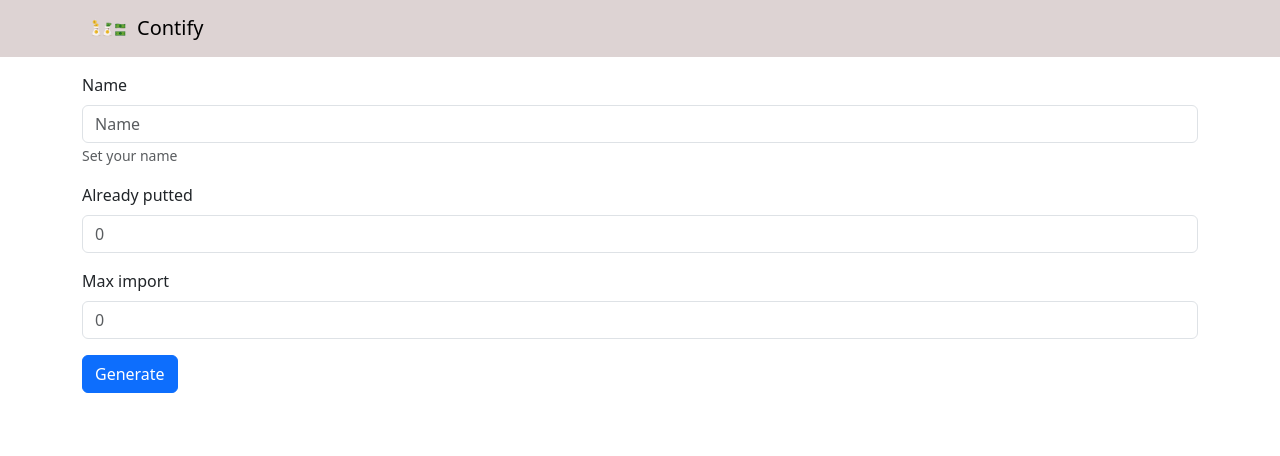
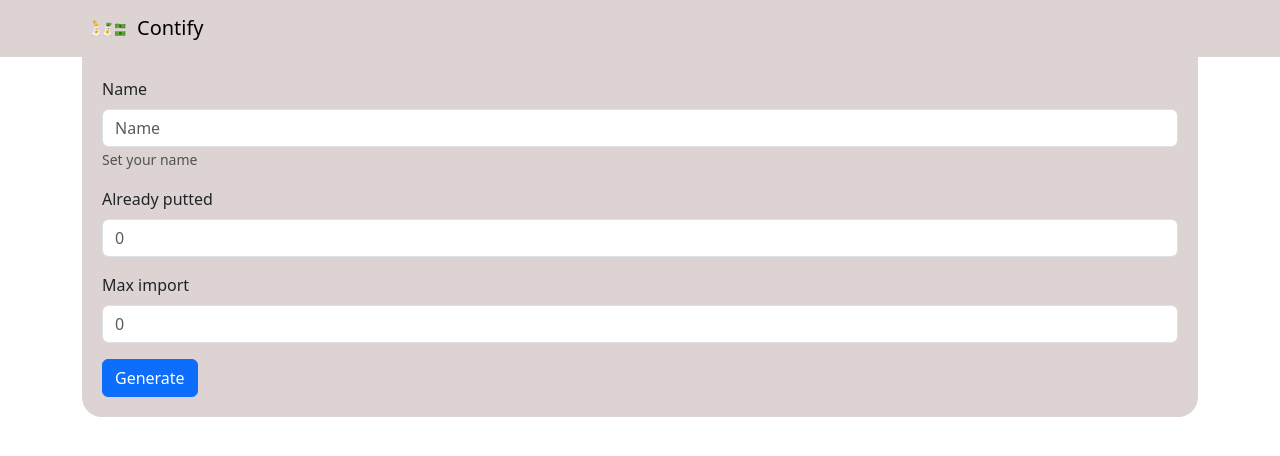
Before and after one commit to GGGGino/contify, a React (Create React App) app: page /user-page in a window 1280 px wide. Shown: the top 456 px of the page. Built offline with nearby package versions, Linux system fonts and the light colour scheme.

Commit message:
calculate rest on scan

```diff
--- a/public/index.html
+++ b/public/index.html
@@ -26,6 +26,8 @@
     -->
     <title>Contify</title>
     <script data-ad-client="ca-pub-5437738883571201" async src="https://pagead2.googlesyndication.com/pagead/js/adsbygoogle.js"></script>
+    <script async src="https://pagead2.googlesyndication.com/pagead/js/adsbygoogle.js?client=ca-pub-5437738883571201"
+            crossorigin="anonymous"></script>
   </head>
   <body>
     <noscript>You need to enable JavaScript to run this app.</noscript>
--- a/src/Components/CreditCard.tsx
+++ b/src/Components/CreditCard.tsx
@@ -4,7 +4,6 @@ import {Button} from "react-bootstrap";
 import utils from "../utils";
 
 import '../creditCard.css';
-import {number} from "prop-types";
 
 interface CreditCardProps {
   config: UserConfiguration;
@@ -18,7 +17,6 @@ interface CreditCardProps {
 export default function CreditCard(props: CreditCardProps) {
   const gradients = props.gradients || utils.getColorCard(0);
   const alreadyPutted = props.config.alreadyPutted || 0;
-  const maxToPut = props.config.maxToPut === null ? '-' : (props.config.maxToPut / 100).toFixed(2);
   const diffToPut = props.config.alreadyPutted - props.config.toPut!;
   const toPutDom = props.config.toPut
     ? <>
--- a/src/Components/Home.tsx
+++ b/src/Components/Home.tsx
@@ -11,7 +11,6 @@ export default function Home() {
 
   useEffect(() => {
     const timer = setTimeout(() => {
-      console.log('timer');
       setIndex((index + 1) % words.length);
     }, 2000);
     return () => clearTimeout(timer);
--- a/src/Components/UserPage.tsx
+++ b/src/Components/UserPage.tsx
@@ -1,6 +1,6 @@
 import React, {useEffect, useRef, useState} from "react";
 import InnerHeader from "./InnerHeader";
-import {Button, Col, Container, Form, Modal, Row} from "react-bootstrap";
+import {Col, Container, Modal, Row} from "react-bootstrap";
 import QRCode from "react-qr-code";
 import {UserConfiguration} from "../interfaces/UserConfiguration";
 import ConfigForm from "./ConfigForm";
@@ -29,7 +29,7 @@ export default function UserPage() {
     : null;
 
   const handleGenerate = (event: UserConfiguration) => {
-    setInfo(event);
+    setInfo({...event});
     setShowModal(true);
   };
 
@@ -40,10 +40,12 @@ export default function UserPage() {
   return <div>
     <InnerHeader />
 
-    <Container className="py-3">
+    <Container>
       <Row>
         <Col>
-          <ConfigForm sendLabel={'Generate'} submitCallback={handleGenerate} />
+          <div className="formGrey">
+            <ConfigForm sendLabel={'Generate'} submitCallback={handleGenerate} />
+          </div>
         </Col>
       </Row>
     </Container>
--- a/src/index.css
+++ b/src/index.css
@@ -43,6 +43,13 @@ video {
   background-color: #d4c34a;
 }
 
+.formGrey {
+  background-color: rgb(221, 211, 211);
+  padding: 20px;
+  border-bottom-left-radius: 20px;
+  border-bottom-right-radius: 20px;
+}
+
 @media (max-width: 767px) {
   .cards-container .credit-card+.credit-card:not(:last-child) {
     margin-top: -105px;
```
